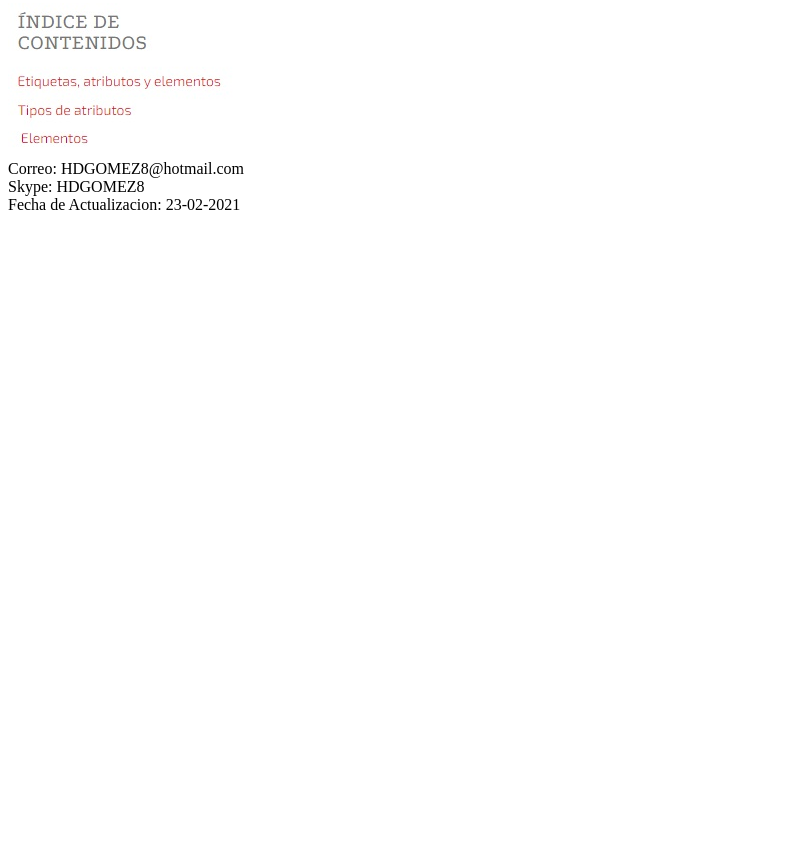
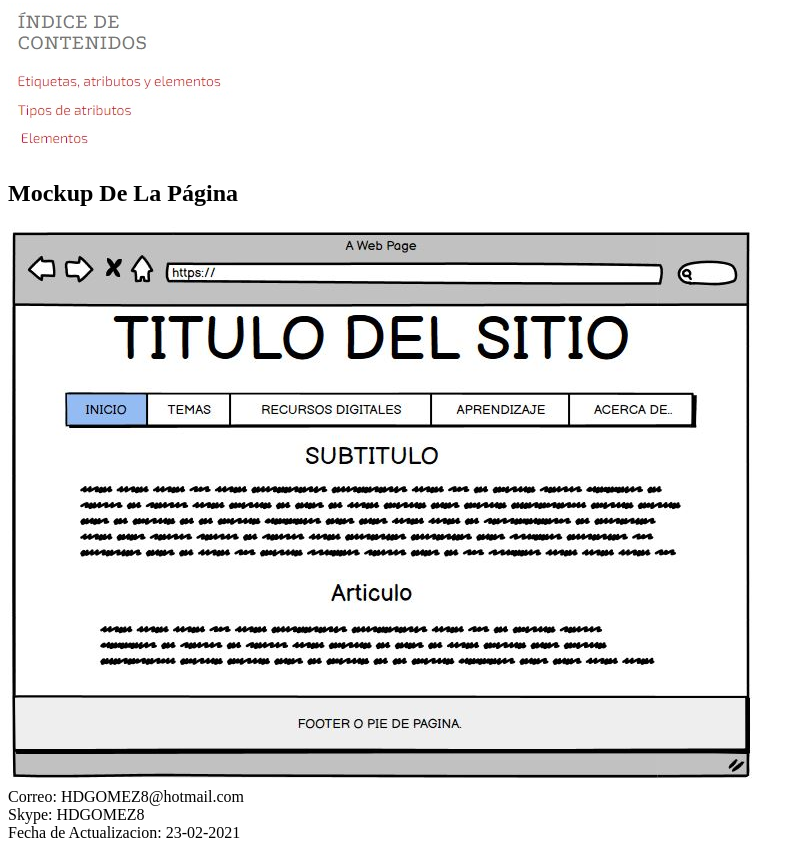
Before and after one commit to hdgomez8/DSW-HectorGomez, a plain HTML site: page Fase2/design.html in a window 1280 px wide. Shown: the part 464-1314 px from the top of the page, without its empty margins (0-807 px from the left). Before the commit the page ends 800 px from the top, so only its background shows below. Drawn offline with Linux system fonts and the light colour scheme.

Commit message:
cambio
cambio

```diff
--- a/Fase2/design.html
+++ b/Fase2/design.html
@@ -50,6 +50,8 @@
 
             HTML define un total de 91 etiquetas, de las cuales 10 se consideran obsoletas. Sin embargo, una etiqueta por sí sola a veces no contiene la suficiente información para estar completamente definida. Para ello contamos con los atributos: pares nombre-valor separados por "=" y escritos en la etiqueta inicial de un elemento después del nombre del elemento. El valor puede estar encerrado entre "comillas dobles" o 'simples'. Existen, también, algunos atributos que afectan al elemento por su presencia en la etiqueta de inicio, como puede ser el atributo ismap para el elemento img.</p>
             <img src="Contenido.jpg" alt="Contenido Del Curso">
+            <h1>Mockup De La Página</h1>
+            <img src="Mockup.JPG" alt="Mockup De La Página">
 
     </article>
 
```
Also changed, not shown: Fase2/Mockup.JPG (added).
